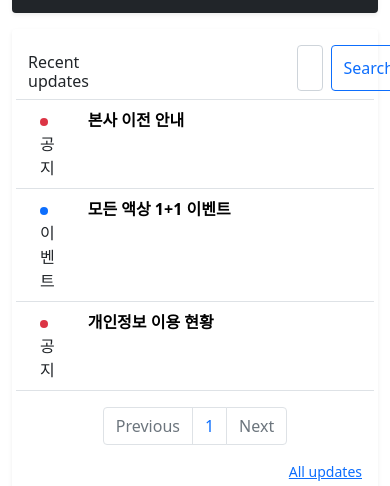
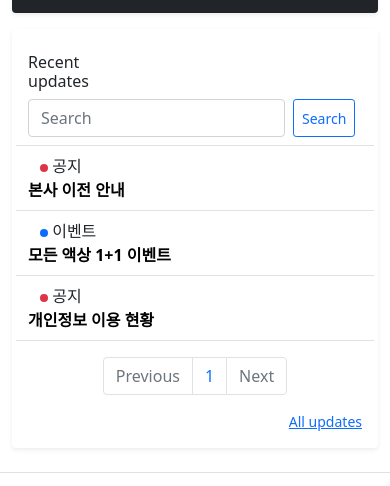
Before and after one commit to mxx-kor/e-liquid-shoppingmall, a website: page notice.html in a window 390 px wide. Shown: the part 153-639 px from the top of the page. Drawn offline with nearby package versions, Linux system fonts and the light colour scheme.

Commit message:
updated notice.html
to look good on mobile environment

```diff
--- a/notice.html
+++ b/notice.html
@@ -125,22 +125,22 @@
       </div>
 
       <div class="my-3 p-3 bg-body rounded shadow-sm">
-        <div class="row d-flex justify-content-between border-bottom">
+        <div class="row d-flex justify-content-between border-bottom w-auto">
           <h6 class="w-25 align-items-center pt-2 pb-2 mb-0">Recent updates</h6>
-          <form class="d-flex w-25 pb-2">
+          <form class="d-flex w-auto pb-2">
             <input
               class="form-control me-2"
               type="search"
               placeholder="Search"
               aria-label="Search"
             />
-            <button class="btn btn-outline-primary" type="submit">
+            <button class="btn btn-sm btn-outline-primary" type="submit">
               Search
             </button>
           </form>
         </div>
         <div class="row border-bottom py-2">
-          <div class="col-2 ps-4">
+          <div class="col-lg-2 ps-4">
             <span
               class="d-inline-block bg-danger rounded-circle"
               style="width: 0.5em; height: 0.5em"
@@ -154,7 +154,7 @@
           </div>
         </div>
         <div class="row border-bottom py-2">
-          <div class="col-2 ps-4">
+          <div class="col-lg-2 ps-4">
             <span
               class="d-inline-block bg-primary rounded-circle"
               style="width: 0.5em; height: 0.5em"
@@ -168,7 +168,7 @@
           </div>
         </div>
         <div class="row border-bottom py-2">
-          <div class="col-2 ps-4">
+          <div class="col-lg-2 ps-4">
             <span
               class="d-inline-block bg-danger rounded-circle"
               style="width: 0.5em; height: 0.5em"
```
